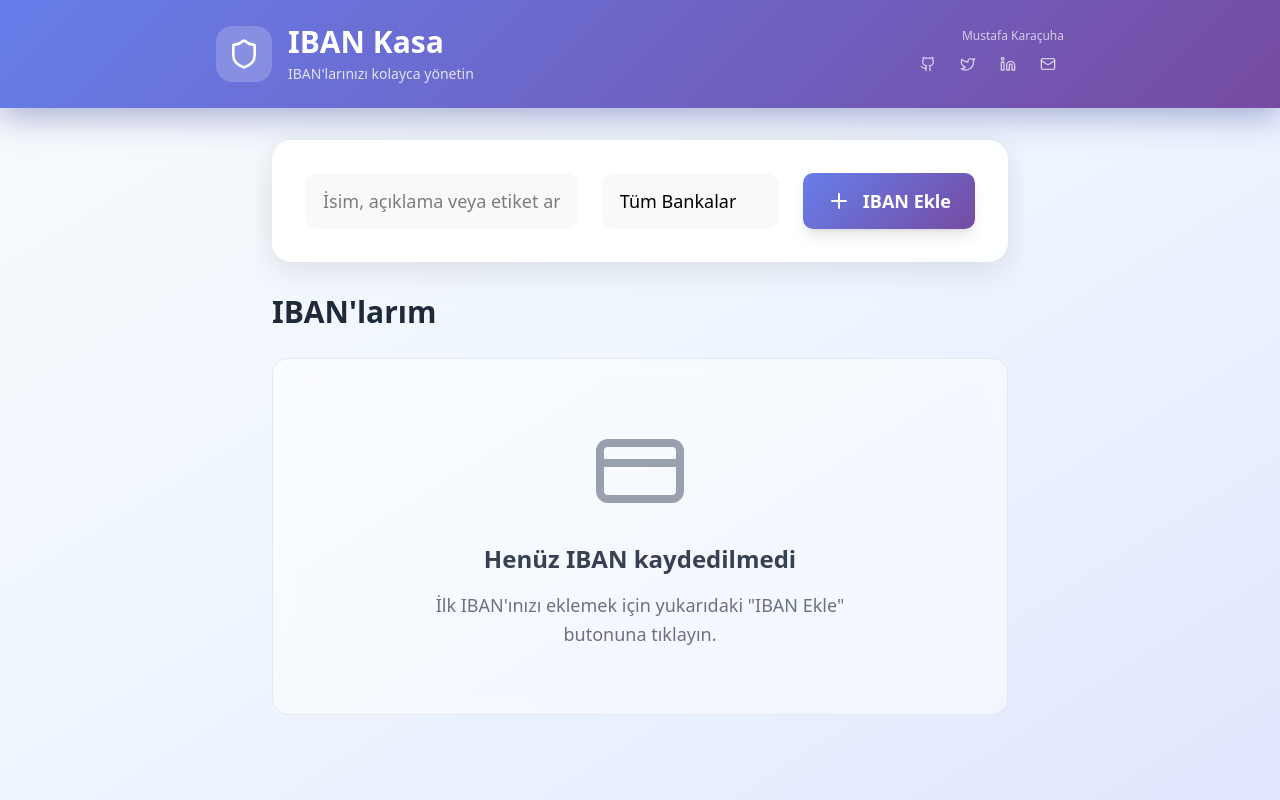
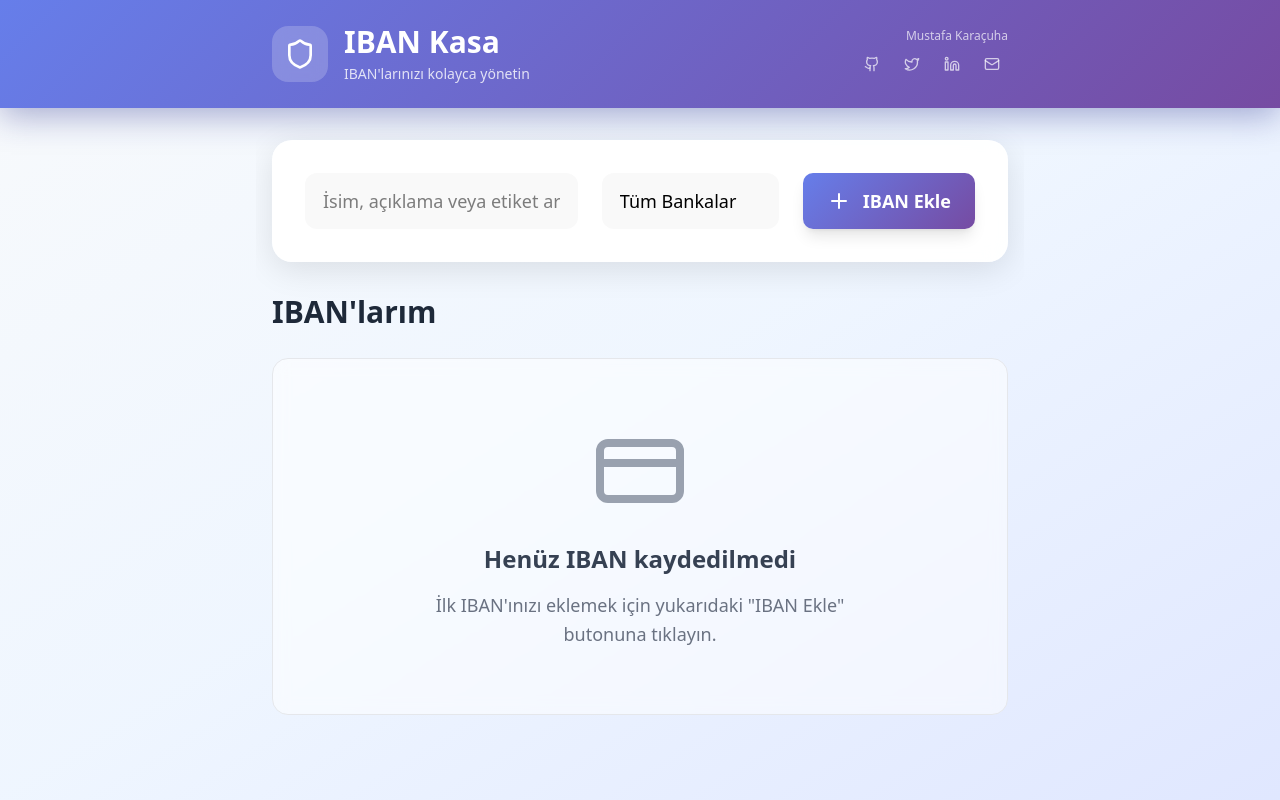
Before and after one commit to mustafakaracuha/KolayIBAN, a React (Vite) app: page / in a window 1280 px wide. Built offline with nearby package versions, Linux system fonts and the light colour scheme.

Commit message:
header düzenlendi

```diff
--- a/src/components/Header.jsx
+++ b/src/components/Header.jsx
@@ -12,7 +12,7 @@ import {
 function Header({}) {
   return (
     <div className="bg-gradient-primary shadow-modern overflow-hidden">
-      <div className="w-full px-3 sm:px-4 md:max-w-4xl md:mx-auto md:px-6 py-3 sm:py-4 md:py-6 mobile-header">
+      <div className="w-full px-3 sm:px-4 md:max-w-3xl md:mx-auto md:px-4 py-3 sm:py-4 md:py-6 mobile-header">
         <div className="flex items-center justify-between">
           <div className="flex items-center gap-3 md:gap-4">
             <div className="p-2 md:p-3 bg-white/20 rounded-xl md:rounded-2xl backdrop-blur-sm">
```
